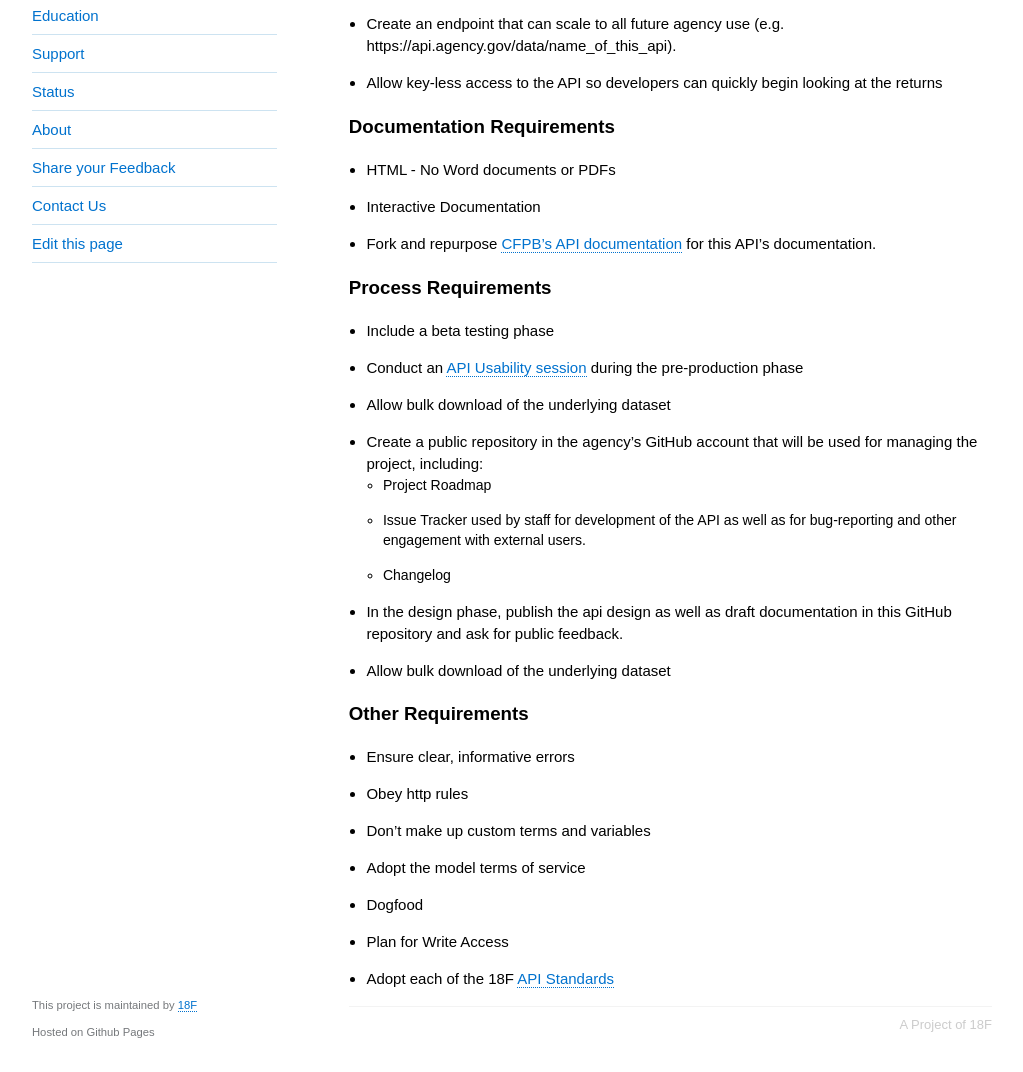
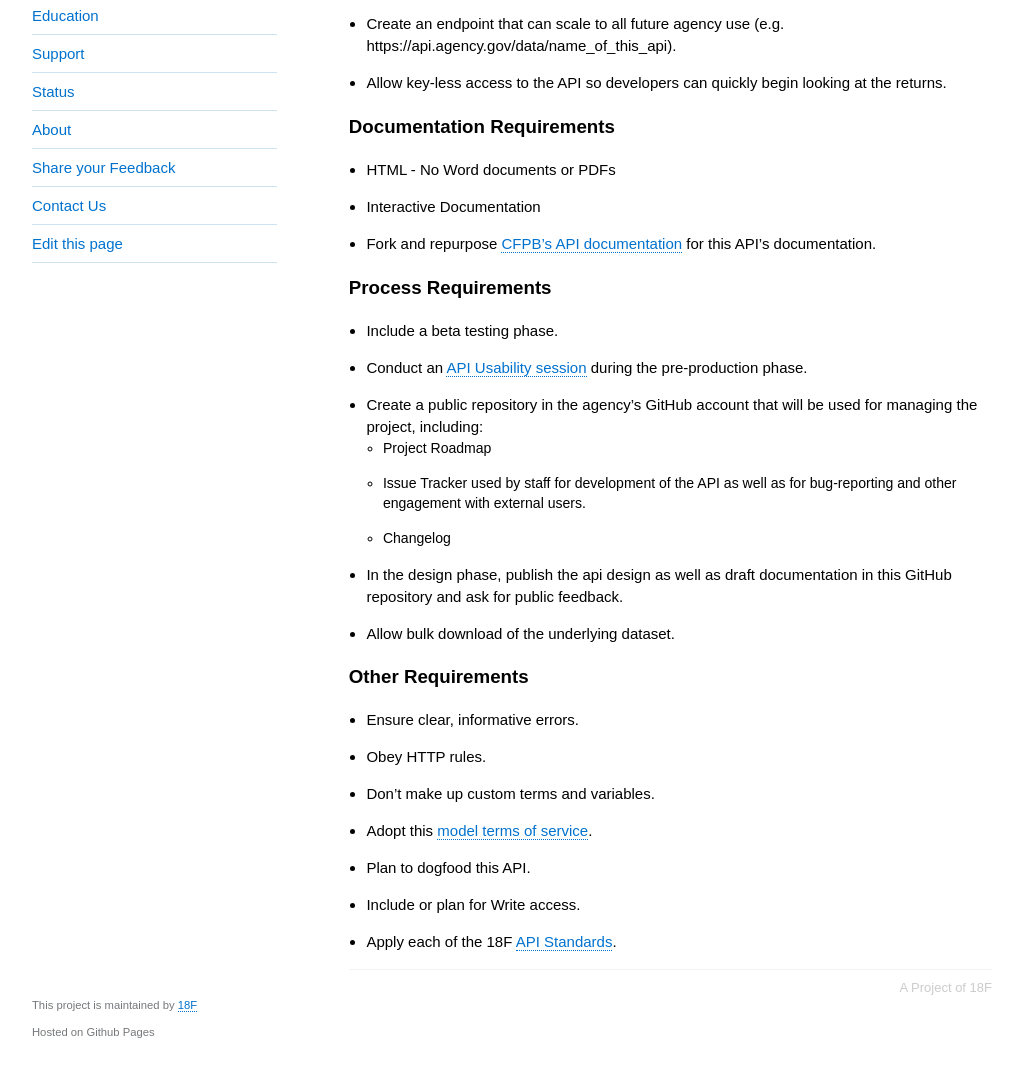
Before and after one commit to 18F/API-All-the-X, a Jekyll site: the page built from pages/sample_api_requirements.md, in a window 1280 px wide and 1400 px high. Shown: the part 328-1400 px from the top of the window, without its empty margins (128-1151 px from the left). Built offline with Jekyll 4.4.1, drawn with Linux system fonts in a browser that asks for light colours.

Commit message:
a few updates, corrections

```diff
--- a/pages/sample_api_requirements.md
+++ b/pages/sample_api_requirements.md
@@ -11,7 +11,7 @@ The below is a set of requirements that can be applied to a new API project.
 * JSON
 * Use [API.Data.gov](http://api.data.gov/about)
 * Create an endpoint that can scale to all future agency use (e.g. https://api.agency.gov/data/name_of_this_api).
-* Allow key-less access to the API so developers can quickly begin looking at the returns
+* Allow key-less access to the API so developers can quickly begin looking at the returns.
 
 ### Documentation Requirements
 * HTML - No Word documents or PDFs
@@ -19,22 +19,21 @@ The below is a set of requirements that can be applied to a new API project.
 * Fork and repurpose [CFPB's API documentation](http://18f.github.io/API-All-the-X/pages/developer_hub_templates) for this API's documentation.
 
 ### Process Requirements
-* Include a beta testing phase
-* Conduct an [API Usability session](http://18f.github.io/API-Usability-Testing/) during the pre-production phase
-* Allow bulk download of the underlying dataset
+* Include a beta testing phase.
+* Conduct an [API Usability session](http://18f.github.io/API-Usability-Testing/) during the pre-production phase.
 * Create a public repository in the agency's GitHub account that will be used for managing the project, including:
    * Project Roadmap
    * Issue Tracker used by staff for development of the API as well as for bug-reporting and other engagement with external users.
    * Changelog
 * In the design phase, publish the api design as well as draft documentation in this GitHub repository and ask for public feedback.
-* Allow bulk download of the underlying dataset
+* Allow bulk download of the underlying dataset.
 
 
 ### Other Requirements
-* Ensure clear, informative errors
-* Obey http rules
-* Don't make up custom terms and variables
-* Adopt the model terms of service
-* Dogfood
-* Plan for Write Access
-* Adopt each of the 18F [API Standards](https://github.com/18F/api-standards)
+* Ensure clear, informative errors.
+* Obey HTTP rules.
+* Don't make up custom terms and variables.
+* Adopt this [model terms of service](https://github.com/GSA/API-Resources/tree/master/developer_tos#readme).
+* Plan to dogfood this API.
+* Include or plan for Write access.
+* Apply each of the 18F [API Standards](https://github.com/18F/api-standards).
```
